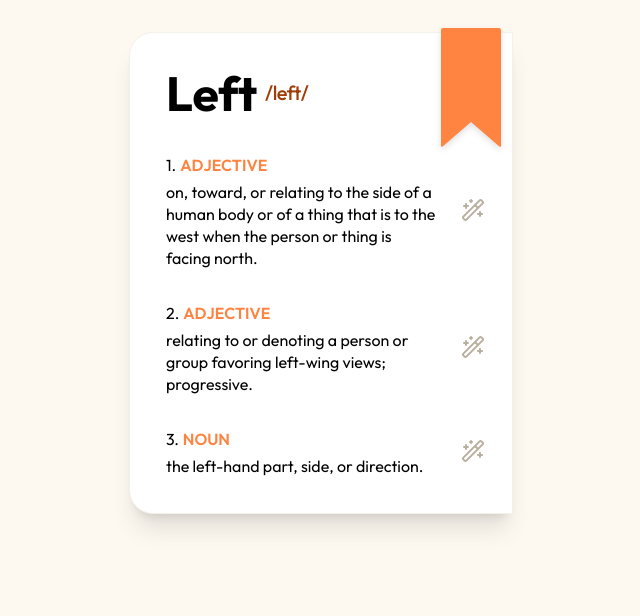
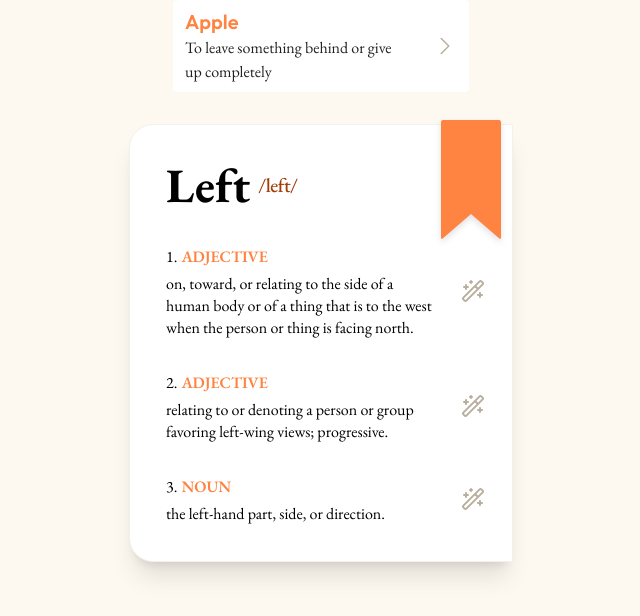
Before and after one commit to inkkadiis/wordtale, a React (Vite) app: page / in a window 1280 px wide. Shown: the top 616 px of the page, without its empty margins (319-959 px from the left). Built offline with nearby package versions, Linux system fonts and the light colour scheme.

Commit message:
add: LibraryCard component

```diff
--- a/src/App.css
+++ b/src/App.css
@@ -17,9 +17,24 @@
   html {
     background-color: var(--color-main);
     color: var(--color-base-black);
+  }
+
+  body {
+    font-family: "EB Garamond", serif;
+  }
+
+  h1,
+  h2,
+  h3,
+  h4,
+  h5,
+  h6 {
     font-family: "Outfit", sans-serif;
-    font-optical-sizing: auto;
-    font-style: normal;
+  }
+
+  h2 {
+    font-weight: 600;
+    @apply text-xl;
   }
 }
 
--- a/src/App.jsx
+++ b/src/App.jsx
@@ -1,11 +1,13 @@
 import "./App.css";
 import WordCard from "./WordCard";
 import Button from "./components/Button";
+import LibraryCard from "./components/LibraryCard";
 
 function App() {
   return (
     <>
-      <div className="w-screen flex justify-center h-full bg-[#FDF9F0]">
+      <div className="w-screen flex flex-col items-center justify-center h-full bg-[#FDF9F0]">
+        <LibraryCard />
         <div>
           {/*
           <Button color="point" size="full">
--- /dev/null
+++ b/src/components/Icon.jsx
@@ -0,0 +1,21 @@
+const Right = () => (
+  <div className="flex justify-center items-center">
+    <svg
+      xmlns="http://www.w3.org/2000/svg"
+      fill="none"
+      viewBox="0 0 24 24"
+      strokeWidth={1.5}
+      stroke="currentColor"
+      className="size-6"
+    >
+      <path
+        stroke="#B8AF9F"
+        strokeLinecap="round"
+        strokeLinejoin="round"
+        d="m8.25 4.5 7.5 7.5-7.5 7.5"
+      />
+    </svg>
+  </div>
+);
+
+export { Right };
--- /dev/null
+++ b/src/components/LibraryCard.jsx
@@ -0,0 +1,15 @@
+import { Right } from "./Icon";
+
+export default function LibraryCard() {
+  return (
+    <div className="rounded bg-white px-3 py-2 flex justify-between gap-6">
+      <div className="flex-1 max-w-56">
+        <h2 className="text-point">Apple</h2>
+        <p>To leave something behind or give up completely</p>
+      </div>
+      <button type="button">
+        <Right />
+      </button>
+    </div>
+  );
+}
```
